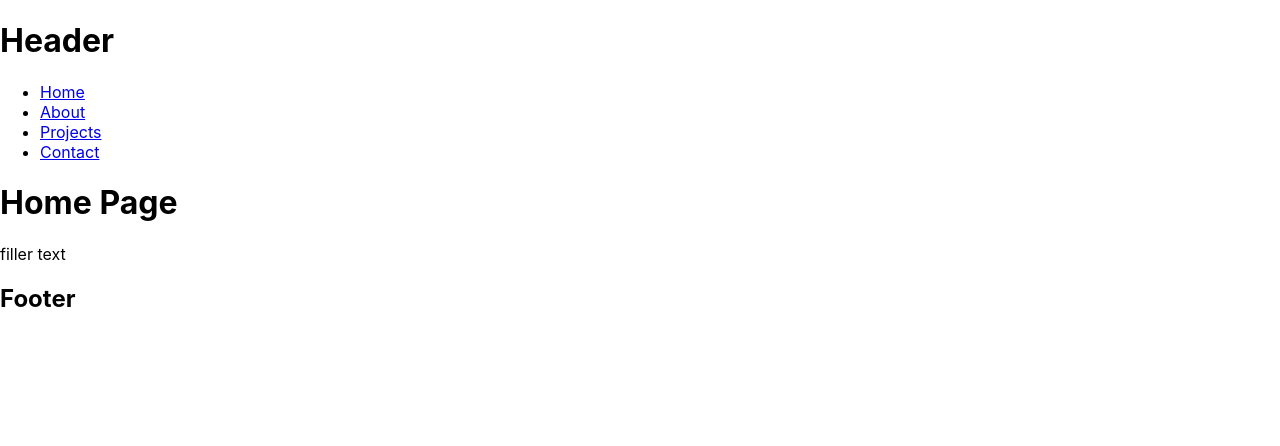
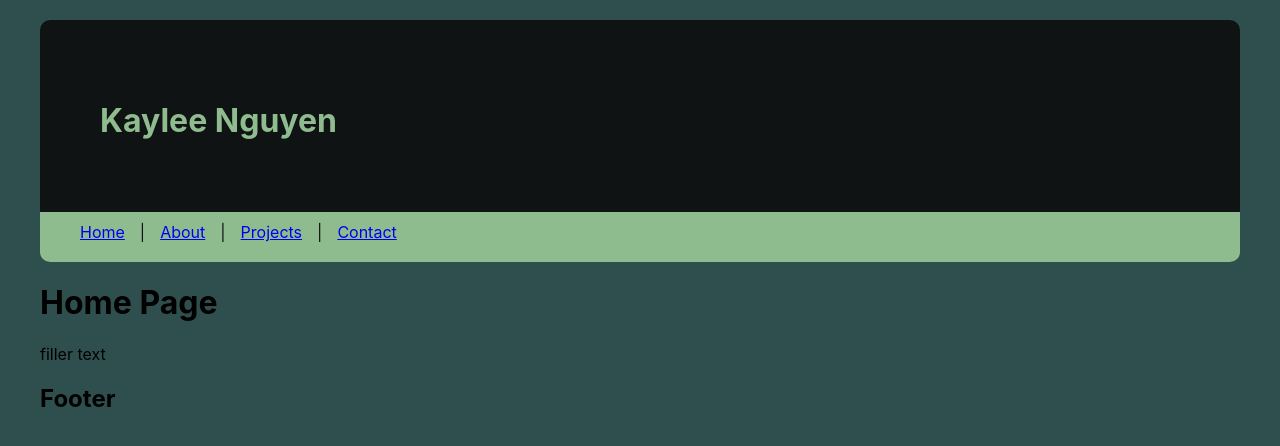
Before and after one commit to kn7767/react-portfolio, a React (Create React App) app: page / in a window 1280 px wide. Shown: the top 446 px of the page. Built offline with nearby package versions, Linux system fonts and the light colour scheme.

Commit message:
adding css

```diff
--- a/src/App.css
+++ b/src/App.css
@@ -1,3 +1,10 @@
+:root {
+  --green1: darkseagreen;
+  --green2: darkslategray;
+  --green3: rgb(16, 19, 19);
+  --white: rgb(241, 248, 230);
+}
+
 .App {
   text-align: center;
 }
@@ -5,6 +12,47 @@
 .App-logo {
   height: 40vmin;
   pointer-events: none;
+}
+
+body {
+  background-color: var(--green2);
+}
+.container {
+  padding: 20px 40px 20px 40px;
+}
+.header-body {
+  background-color: var(--green3);
+  padding: 60px;
+  border-radius: 10px 10px 0px 0px;
+}
+.header-body > h1 {
+  color: var(--green1);
+}
+
+.nav {
+  background-color: var(--green1);
+  color: var(--green3);
+  list-style: none;
+  margin-top: -10px;
+  padding-bottom: 20px;
+  padding-top: 10px;
+  text-decoration: none;
+  border-radius: 0px 0px 10px 10px;
+}
+.nav > li {
+  display: inline;
+}
+.nav > li > a:visited {
+  color: var(--green3);
+  text-decoration: none;
+}
+.nav > li > a:hover {
+  color: var(--white);
+  transition: .25s;
+  text-decoration: none;
+}
+.divider {
+  padding: 0px 15px 0px 15px;
 }
 
 @media (prefers-reduced-motion: no-preference) {
--- a/src/App.js
+++ b/src/App.js
@@ -9,7 +9,7 @@ import PortfolioContainer from './components/PortfolioContainer';
 //keeps header and footer static
 function App() {
   return (
-    <div>
+    <div className='container'>
       <Header></Header>
         <div>
           <PortfolioContainer></PortfolioContainer>
--- a/src/components/header.js
+++ b/src/components/header.js
@@ -4,9 +4,9 @@ import React from 'react';
 
 function Header() {
     return (
-        <div>
+        <div className='header-body'>
             <h1>
-                Header
+                Kaylee Nguyen
             </h1>
         </div>
     );
--- a/src/components/nav.js
+++ b/src/components/nav.js
@@ -14,6 +14,7 @@ function Nav({ currentPage, handlePageChange }) {
                     Home
                 </a>
             </li>
+            <span className='divider'>|</span>
             <li className="nav-item">
                 <a
                 href="#About"
@@ -23,6 +24,7 @@ function Nav({ currentPage, handlePageChange }) {
                     About
                 </a>
             </li>
+            <span className='divider'>|</span>
             <li className="nav-item">
                 <a
                 href="#Portfolio"
@@ -32,6 +34,7 @@ function Nav({ currentPage, handlePageChange }) {
                     Projects
                 </a>
             </li>
+            <span className='divider'>|</span>
             <li className="nav-item">
                 <a
                 href="#Contact"
```
